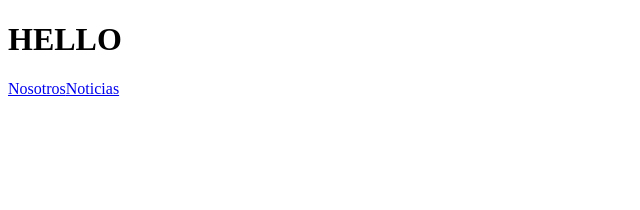
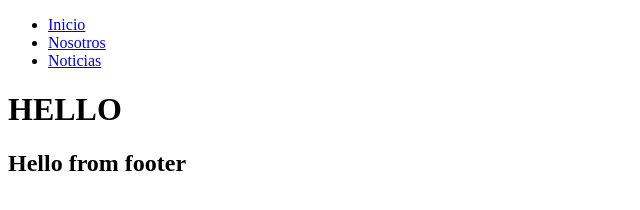
Before and after one commit to ing-arriola/gatsbyOng, a Gatsby site: page / in a window 1280 px wide. Shown: the whole page, without its empty margins (0-640 px from the left). Built offline with nearby package versions, Linux system fonts and the light colour scheme; Gatsby itself is replaced by a stand-in of ours.

Commit message:
Added toolbar,footer and layout componets also, layout has been imported into index.js

```diff
--- /dev/null
+++ b/src/Components/Footer.js
@@ -0,0 +1,11 @@
+import React from "react"
+
+const Footer = () => {
+  return (
+    <div>
+      <h2>Hello from footer</h2>
+    </div>
+  )
+}
+
+export default Footer
--- /dev/null
+++ b/src/Components/Layout.js
@@ -0,0 +1,14 @@
+import React, { Fragment } from "react"
+import Toolbar from "./Toolbar"
+import Footer from "./Footer"
+const Layout = ({ children }) => {
+  return (
+    <Fragment>
+      <Toolbar />
+      <main>{children}</main>
+      <Footer />
+    </Fragment>
+  )
+}
+
+export default Layout
--- /dev/null
+++ b/src/Components/Toolbar.js
@@ -0,0 +1,21 @@
+import React from "react"
+import { Link } from "gatsby"
+const Toolbar = () => {
+  return (
+    <nav>
+      <ul>
+        <li>
+          <Link to="/">Inicio</Link>
+        </li>
+        <li>
+          <Link to="/about/">Nosotros</Link>
+        </li>
+        <li>
+          <Link to="/news/">Noticias</Link>
+        </li>
+      </ul>
+    </nav>
+  )
+}
+
+export default Toolbar
--- a/src/pages/index.js
+++ b/src/pages/index.js
@@ -1,11 +1,11 @@
 import React from "react"
-import { Link } from "gatsby"
+import Layout from "../Components/Layout"
 export default () => {
   return (
     <div>
-      <h1>HELLO</h1>
-      <Link to="/about/">Nosotros</Link>
-      <Link to="/news/">Noticias</Link>
+      <Layout>
+        <h1>HELLO</h1>
+      </Layout>
     </div>
   )
 }
```
